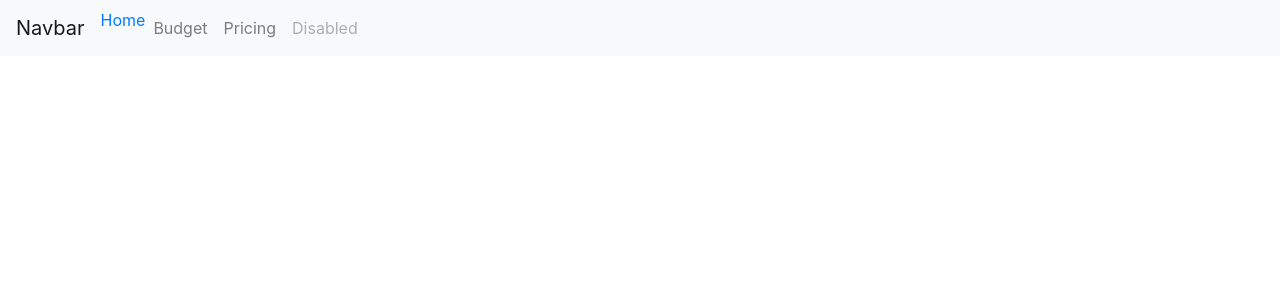
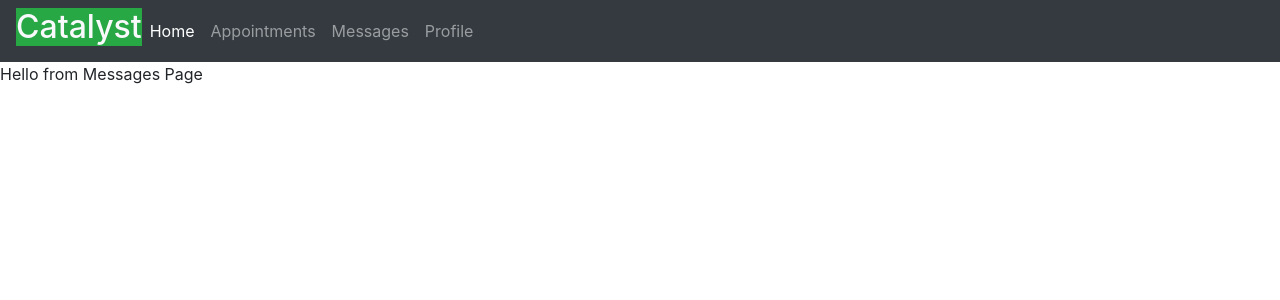
Before and after one commit to jclement92/team-2, a React (Create React App) app: page /Messages in a window 1280 px wide. Shown: the top 300 px of the page. Built offline with nearby package versions, Linux system fonts and the light colour scheme.

Commit message:
edited navbar styles

```diff
--- a/public/index.html
+++ b/public/index.html
@@ -20,7 +20,7 @@
       Learn how to configure a non-root public URL by running `npm run build`.
     -->
     <link rel="stylesheet" href="https://stackpath.bootstrapcdn.com/bootstrap/4.1.3/css/bootstrap.min.css" integrity="sha384-MCw98/SFnGE8fJT3GXwEOngsV7Zt27NXFoaoApmYm81iuXoPkFOJwJ8ERdknLPMO" crossorigin="anonymous">
-    <title>React App</title>
+    <title>Catalyst</title>
   </head>
   <body>
     <noscript>
--- a/src/App.js
+++ b/src/App.js
@@ -3,8 +3,10 @@ import { BrowserRouter as Router,Route, Link } from 'react-router-dom'
 
 import Navbar from './components/Navbar'
 import Home from './components/Home'
-import Budget from './components/Budget'
 import Profile from './components/Profile'
+import Appointment from './components/Appointment'
+import Messages from './components/Messages'
+
 
 class App extends Component {
   render() {
@@ -14,8 +16,9 @@ class App extends Component {
           <Navbar />
 
           <Route exact path="/" component={Home}/>
-          <Route path="/budget" component={Budget}/>
           <Route path="/profile" component={Profile}/>
+          <Route path="/Appointment" component={Appointment}/>
+          <Route path="/Messages" component={Messages}/>
           <p></p>
         </div>
       </Router>
--- a/src/components/Budget.js
+++ /dev/null
@@ -1,13 +0,0 @@
-import React, { Component } from 'react';
-
-class Budget extends Component {
-  render() {
-    return (
-      <div>
-          <p>Hello from Budget Page</p>
-      </div>
-    );
-  }
-}
-
-export default Budget;
--- /dev/null
+++ b/src/components/Messages.js
@@ -0,0 +1,13 @@
+import React, { Component } from 'react';
+
+class Messages extends Component {
+  render() {
+    return (
+      <div>
+          <p>Hello from Messages Page</p>
+      </div>
+    );
+  }
+}
+
+export default Messages;
--- a/src/components/Navbar.js
+++ b/src/components/Navbar.js
@@ -6,26 +6,32 @@ class Navbar extends Component {
       <div>
 
 
-        <nav class="navbar navbar-expand-lg navbar-light bg-light">
-          <a class="navbar-brand" href="#">Navbar</a>
+        <nav class="navbar navbar-expand-lg navbar-dark bg-dark">
+          <h2 class="text-light bg-success" >Catalyst</h2>
           <button class="navbar-toggler" type="button" data-toggle="collapse" data-target="#navbarNav" aria-controls="navbarNav" aria-expanded="false" aria-label="Toggle navigation">
             <span class="navbar-toggler-icon"></span>
           </button>
           <div class="collapse navbar-collapse" id="navbarNav">
             <ul class="navbar-nav">
+
               <li class="nav-item active">
-                {/* <a class="nav-link" href="#">Home <span class="sr-only">(current)</span></a> */}
-                <Link to="/">Home</Link>
+                <Link class="nav-link" to="/">Home</Link>
               </li>
+
               <li class="nav-item">
-                <a class="nav-link" href="#budget">Budget</a>
+                <Link class="nav-link" to="/Appointment">Appointments</Link>
               </li>
+
               <li class="nav-item">
-                <a class="nav-link" href="#">Pricing</a>
+                <Link class="nav-link" to="/Messages">Messages</Link>
               </li>
+
               <li class="nav-item">
-                <a class="nav-link disabled" href="#">Disabled</a>
+                <Link class="nav-link" to="/Profile">Profile</Link>
               </li>
+
+
+
             </ul>
           </div>
         </nav>
```
